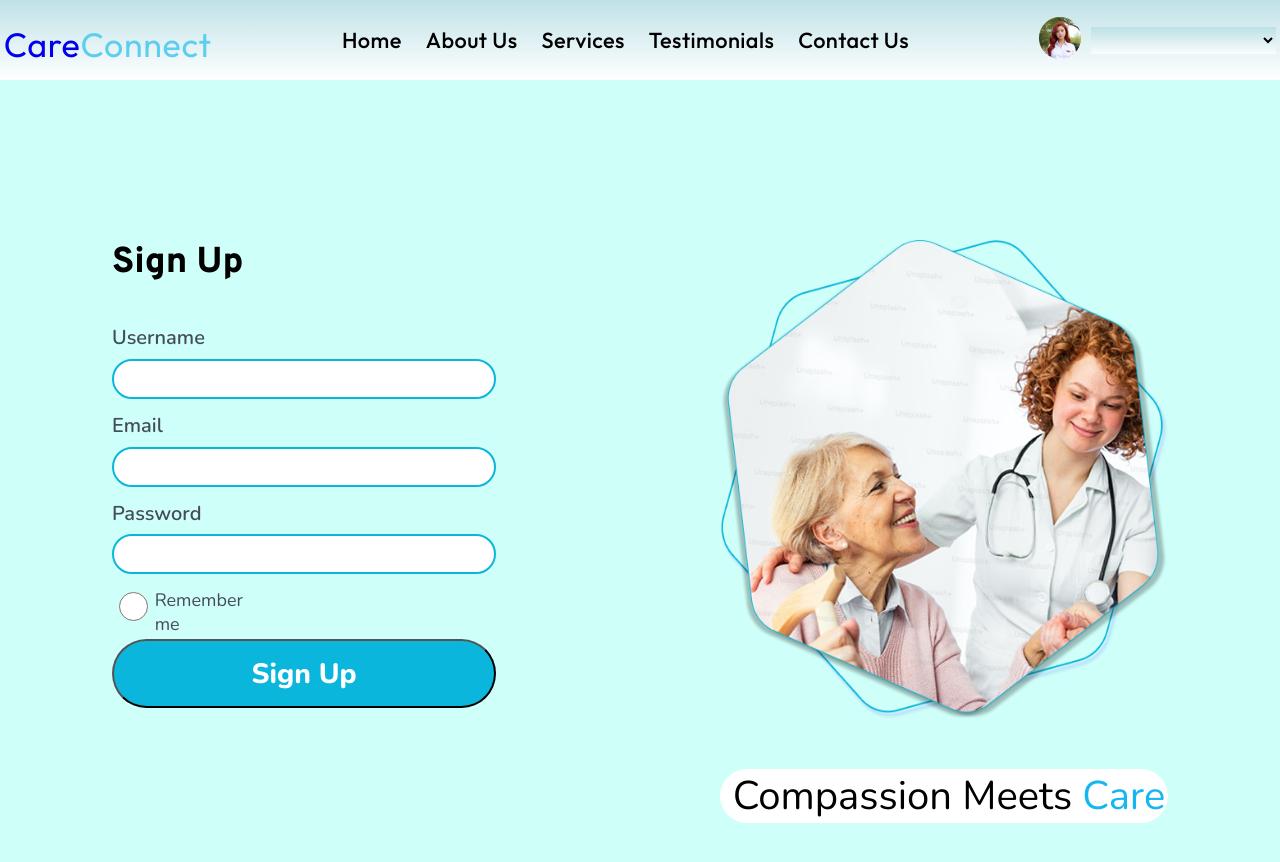
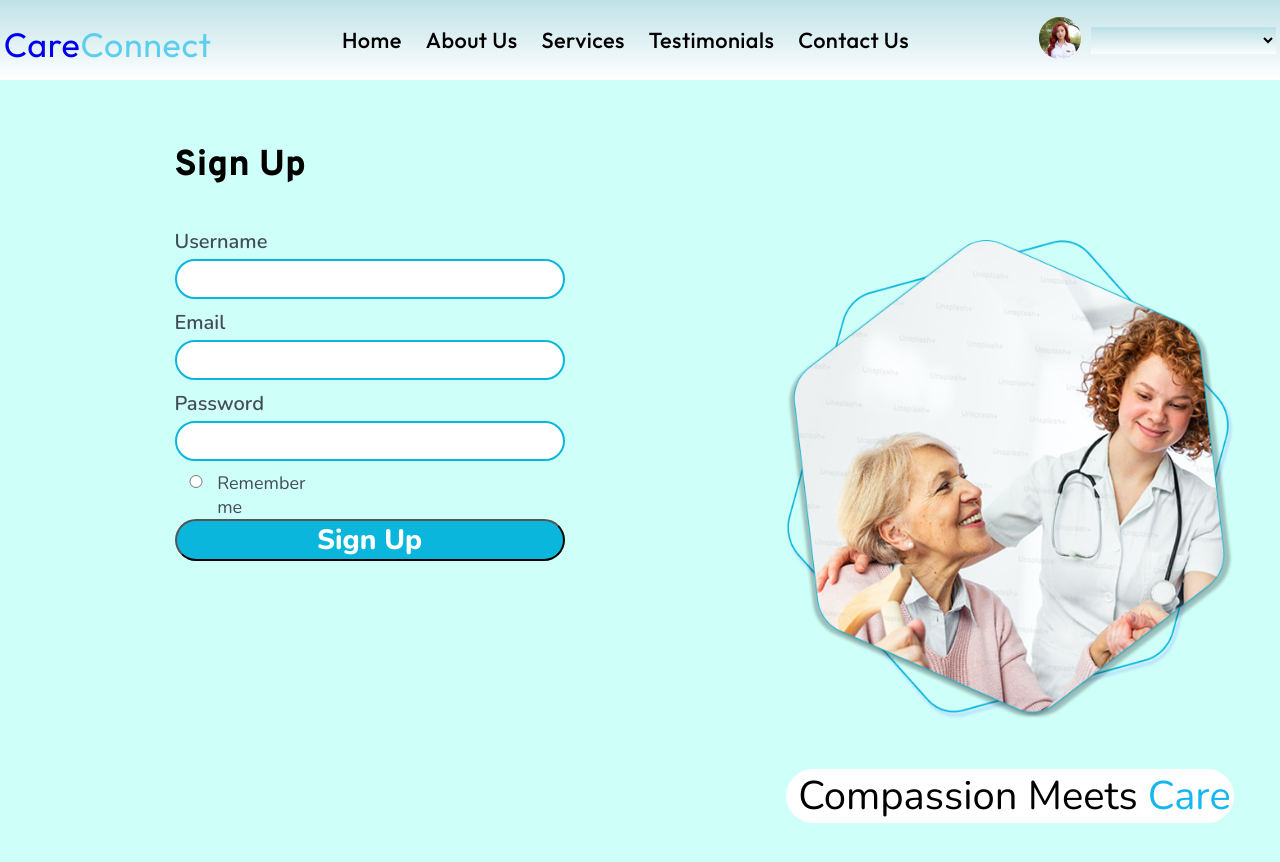
Before and after one commit to arpit07072005/CareConnect_Frontend, a React (Create React App) app: page /signup in a window 1280 px wide. Shown: the top 862 px of the page. Built offline with nearby package versions, Linux system fonts and the light colour scheme.

Commit message:
modify ui

```diff
--- a/src/App.css
+++ b/src/App.css
@@ -543,6 +543,10 @@ margin-bottom: 10px;
       height: 70px;
       padding: 0px 5px;
      }
+     .logimg{
+      display: none;
+     }
+
      .navli{
      display: none;
      }
@@ -1656,13 +1660,10 @@ box-shadow:-5px 9px 4px 0px rgba(15, 73, 78, 0.25);
 }
 
 .logform{
-  width:30%;
-  height:60%;
+  margin: 10%;
+  margin-top: -10%;
   display:flex;
   flex-direction: column;
-  /* align-items: center; */
-
-
 }
 .logimg{
   width:35%;
```
